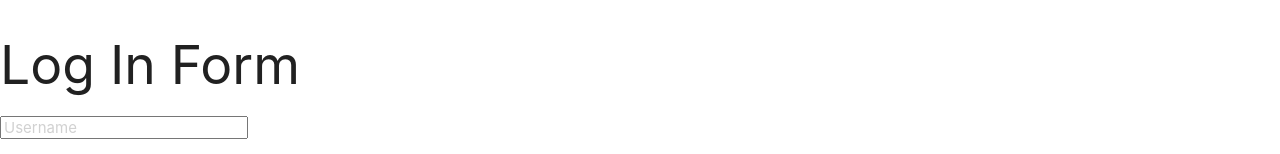
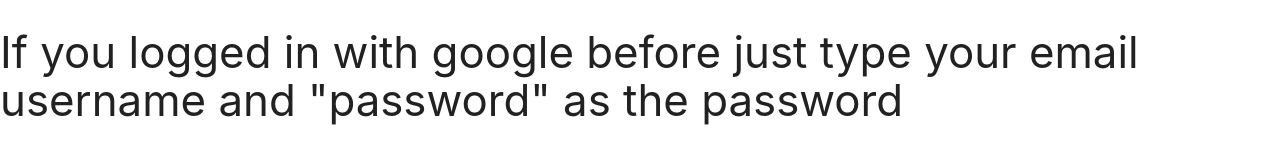
Before and after one commit to comp426-2022-spring/a99-sirius, a React (Create React App) app in the folder client/: page / in a window 1280 px wide. Shown: the top 154 px of the page. Built offline with nearby package versions, Linux system fonts and the light colour scheme; no server answers.

Commit message:
Fixed app not refreshing after redirection

```diff
--- a/client/src/components/Login.js
+++ b/client/src/components/Login.js
@@ -33,6 +33,7 @@
 
     return(
         <div>
+            <h3> If you logged in with google before just type your email username and "password" as the password</h3>
             <h2>Log In Form</h2>
             <form onSubmit={onLoginSubmit}>
                 <input required type="username" placeholder="Username" onChange={e => {setUserName(e.target.value)}}/>
```
